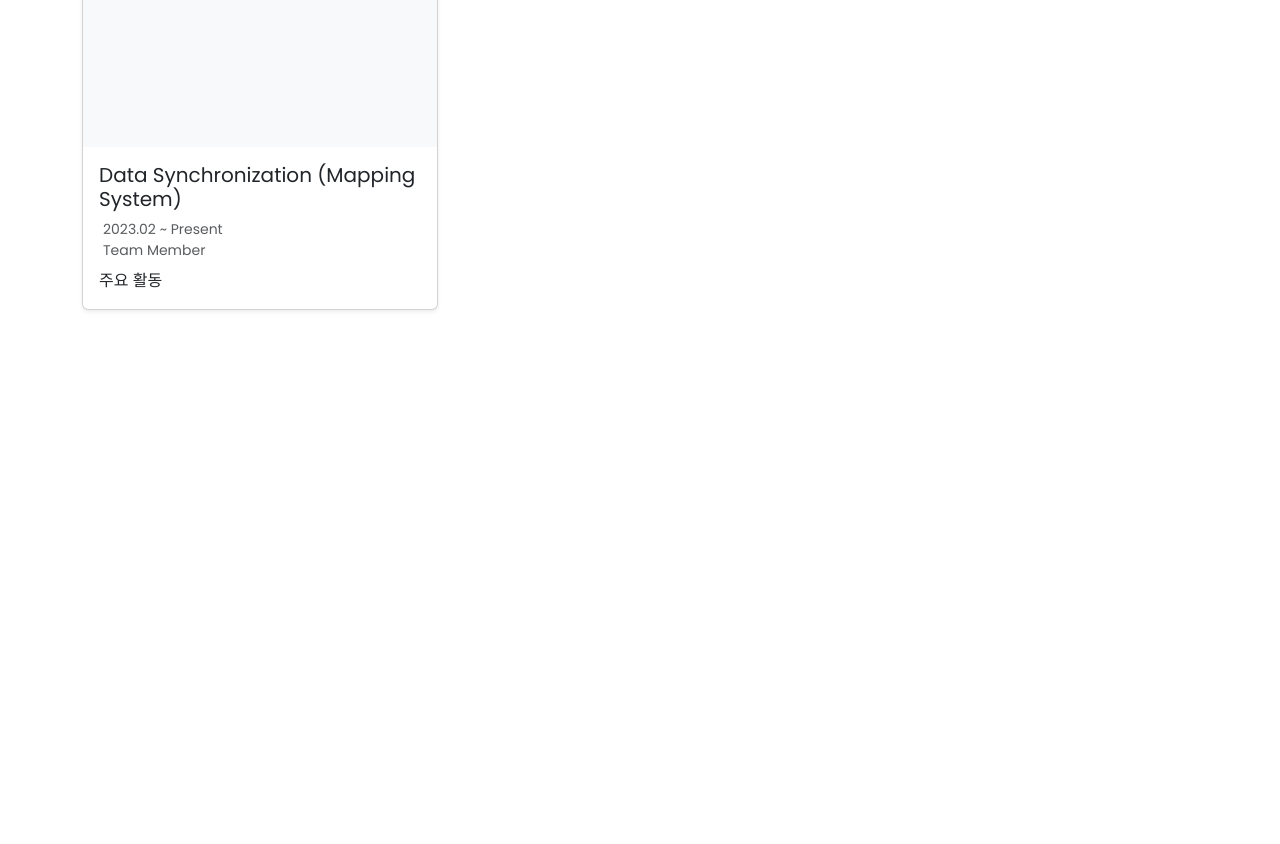
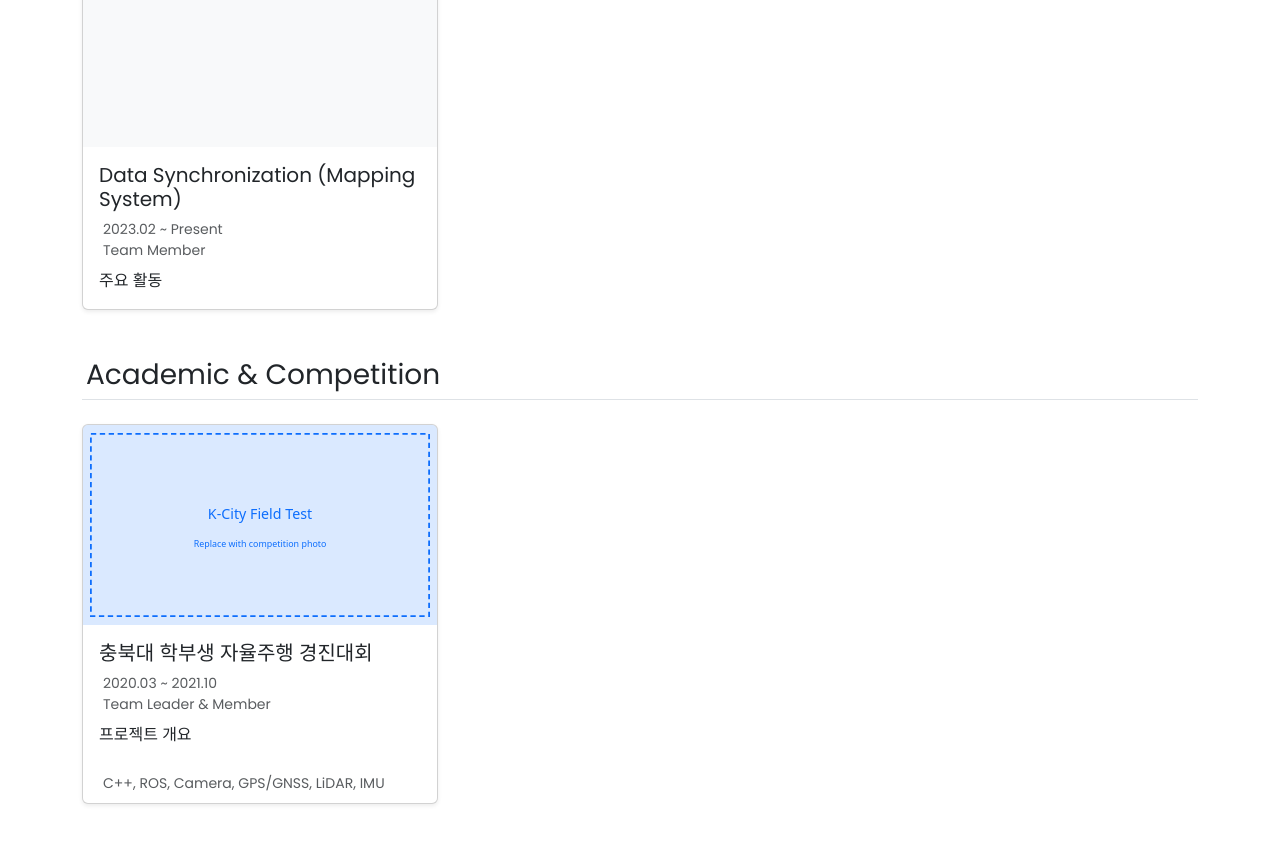
Before and after one commit to jinwoo-Sync/jinwoo-Sync.github.io, a Jekyll site: the page built from projects.html, in a window 1280 px wide and 900 px high, scrolled down 1846 px. Shown: the top 844 px of the window. Built offline with Jekyll 4.4.1, drawn with Linux system fonts in a browser that asks for light colours; before the commit the page ends 2252 px from its top, so only the background shows below that; some of the changed lines change nothing that is shown.

Commit message:
학부생때 대회 추가

```diff
--- /dev/null
+++ b/_projects/autonomous_competition.md
@@ -0,0 +1,44 @@
+---
+layout: project
+title: "충북대 학부생 자율주행 경진대회"
+period: "2020.03 ~ 2021.10"
+category: "Academic & Competition"
+tech: "C++, ROS, Camera, GPS/GNSS, LiDAR, IMU"
+role: "Team Leader & Member"
+institution: "Chungbuk National University"
+thumbnail: /assets/images/projects/autonomous_competition/kcity_field.svg
+order: 7
+---
+
+## 프로젝트 개요
+
+- 충북대학교 학부 자율주행 팀으로 **국제 대학생 창작 자동차 경진대회(2020~2021)**에 참가하여 차량 제어, 경로 계획, 센서 융합 전체 파이프라인을 자체 개발
+- ROS 기반 주행 소프트웨어를 구성하고, 카메라·LiDAR·GPS·IMU 데이터 융합으로 **센서-지도 정합 및 상태 추정 알고리즘** 구축
+- K-City 실도로 환경에서 주행 테스트를 수행하여 **학부 수준에서의 End-to-End 자율주행 시스템 완성도**를 증명
+
+## 주요 역할 및 기여
+
+- **자율주행 제어 안정화:** PID 제어기를 직접 구현하여 횡/종 방향 제어를 안정화하고, 응답성 개선을 위한 파라미터 튜닝을 반복적으로 수행
+- **Global + Local Path Planning:** GPS 기반 global path를 작성하고 cost map을 이용한 local path planning을 추가하여 동적 장애물 회피 시나리오를 처리
+- **센서 캘리브레이션 & 융합:** Camera-LiDAR 캘리브레이션 도구를 제작하고 IMU-GPS 칼만 필터 기반 융합 시스템을 구성하여 **K-City 실측 데이터**로 검증
+- **멀티 센서 로깅 파이프라인:** Hikvision 카메라, Velodyne/Hesai LiDAR, 고정밀 GNSS, DMI/IMU 센서를 동기화하여 데이터셋을 구축하고 분석 가능하게 정리
+
+## Local Path Planning 세부 구조
+
+1. **Calibration 기반 Cost Map 생성**
+   - 실시간 Camera-LiDAR 캘리브레이션 값을 활용해 LiDAR 점군을 이미지 평면에 투영하고 전방 장애물 후보를 추출
+2. **장애물 경계 지점 선정**
+   - 차량 진행 벡터 기준으로 장애물 양쪽에 4개의 기준점을 생성하여 정사면체 형태의 안전 구역(사이드 존)을 정의
+3. **16개 Lane 후보 생성**
+   - Global path와 현재 장애물 위치, 미션 포인트를 모두 알고 있는 상태에서 16개의 가상 차선을 생성하고, cost map 상의 이동 벡터와 가장 가까운 차선을 선택
+4. **Local Path 재생성 & 전환**
+   - 선택된 차선을 따라 local path를 즉시 재구성하고, 차량의 Pose와 속도 조건을 만족할 경우 안전하게 차선 변경을 수행
+
+이 과정 덕분에 대회 미션 구간에서 예측 불가능한 장애물을 만나도 차량이 **실시간으로 대체 경로를 계산하여 안전하게 통과**할 수 있었습니다.
+
+## Photos & Evidence
+
+
+![Local Path Planning Flow](/assets/images/projects/autonomous_competition/path_planning.png)
+
+![Team Photo / Awards](/assets/images/projects/autonomous_competition/team_photo.png)
--- a/projects.html
+++ b/projects.html
@@ -10,7 +10,7 @@ title: Projects
     </p>
   </header>
 
-  {% assign categories = "Calibration,Mobile Mapping System,Mobile Application & AI,Time Synchronization" | split: "," %}
+  {% assign categories = "Calibration,Mobile Mapping System,Mobile Application & AI,Time Synchronization,Academic & Competition" | split: "," %}
 
   {% for category in categories %}
     {% assign projects = site.projects | where: "category", category | sort: "date" | reverse %}
```
Also changed, not shown: assets/images/projects/autonomous_competition/kcity_field.svg (added), assets/images/projects/autonomous_competition/path_planning.png (added), assets/images/projects/autonomous_competition/team_photo.png (added).
